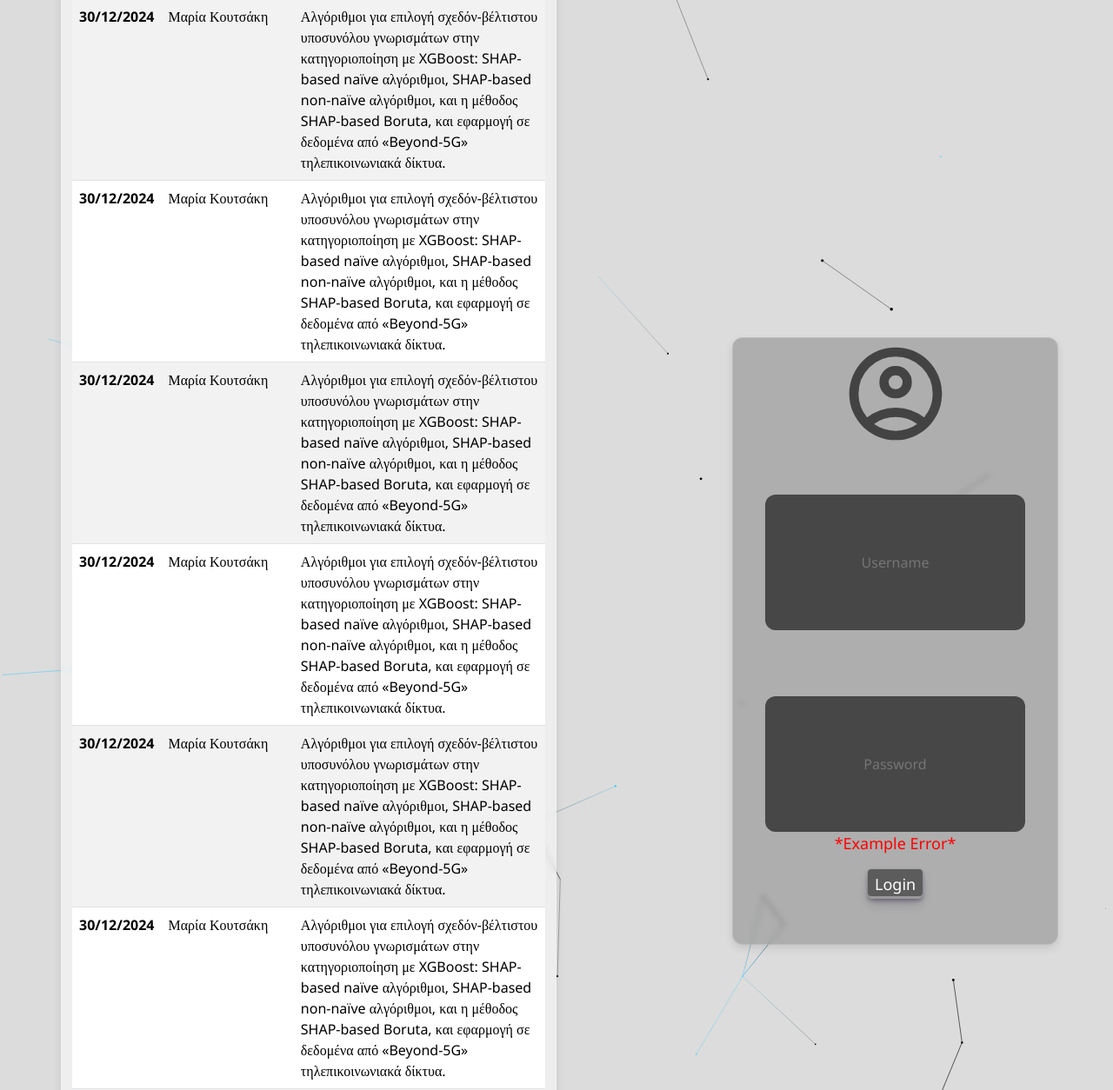
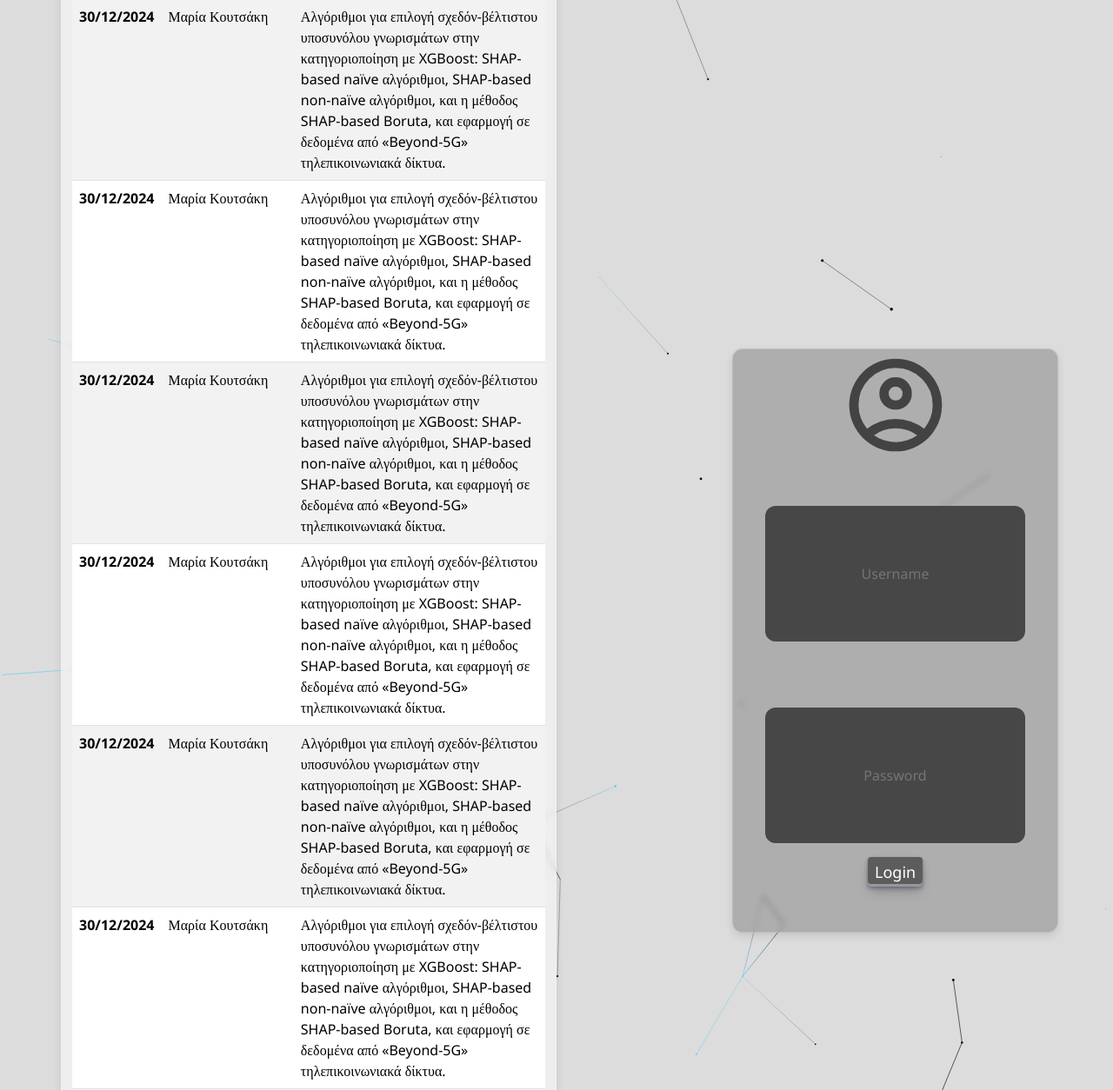
Before and after one commit to F1l14/Web-Design-2024, a PHP site: page /Web-Design-2024/ in a window 1280 px wide. Shown: the part 745-1999 px from the top of the page at 87% size. Run offline with PHP 8.4, Linux system fonts and the light colour scheme; some web fonts are replaced.

Commit message:
removed placeholder for error

```diff
--- a/index.php
+++ b/index.php
@@ -119,7 +119,7 @@
 
                   <!-- <label for="pass" class="loginText">Password<br></label> -->
                   <input id="passWord" class="loginText" type="password" name="password" placeholder="Password" maxlength="50">
-                  <p  id="loginError">*Example Error*</p>
+                  <p  id="loginError"></p>
                   <button type="submit" name="login">Login</button>
 
 
```
